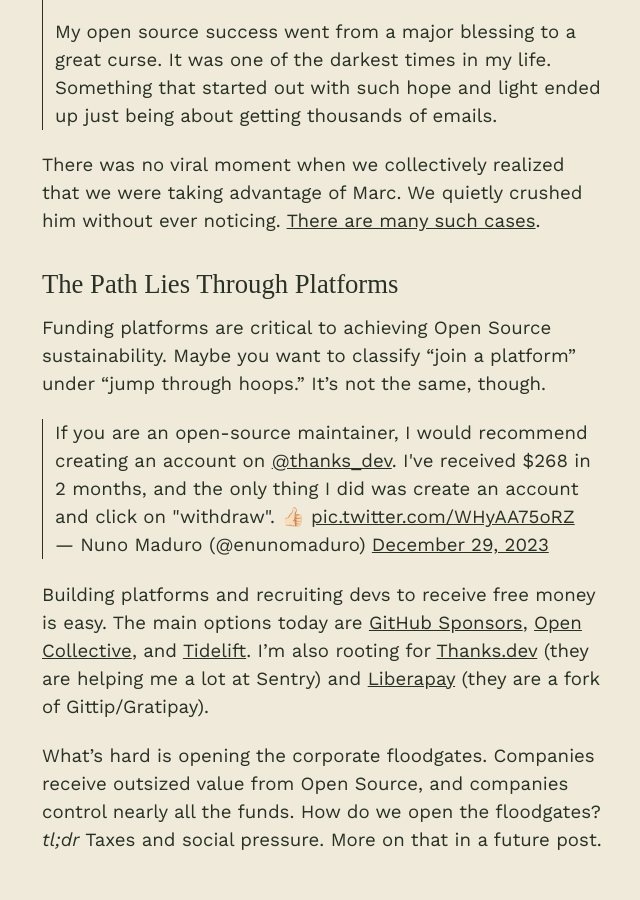
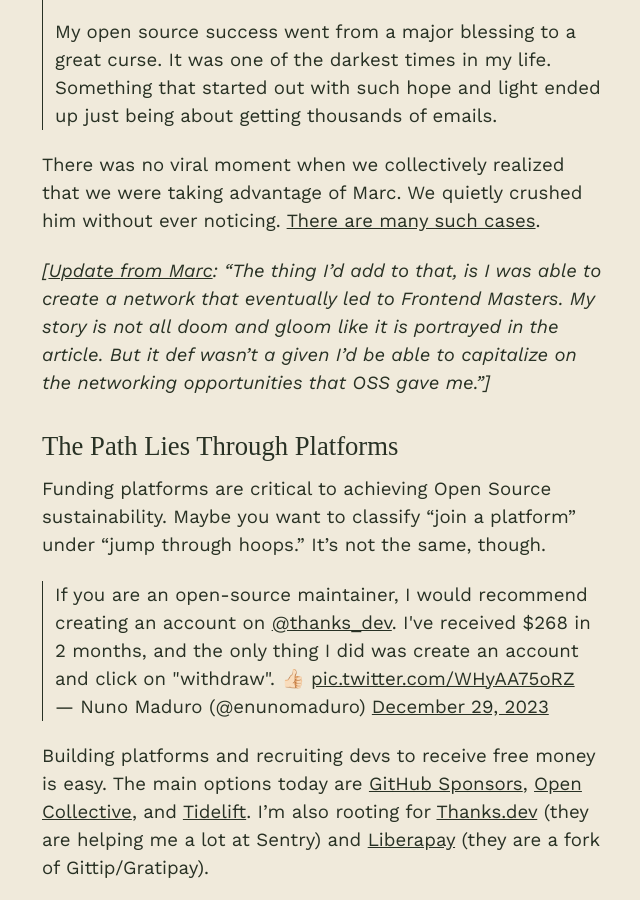
Before and after one commit to chadwhitacre/openpath, a Jekyll site: the page built from _posts/2024-01-19-the-open-source-sustainability-crisis.md, in a window 1280 px wide and 900 px high, scrolled down 4833 px. Shown: the whole window, without its empty margins (318-958 px from the left). Built offline with Jekyll 4.4.1, drawn with Linux system fonts in a browser that asks for light colours; some web fonts are replaced; comment, search, counter and statistics services are not loaded.

Commit message:
Add Marc's follow-up

```diff
--- a/_posts/2024-01-19-the-open-source-sustainability-crisis.md
+++ b/_posts/2024-01-19-the-open-source-sustainability-crisis.md
@@ -148,6 +148,13 @@
 advantage of Marc. We quietly crushed him without ever noticing. [There are
 many such cases](https://blog.tidelift.com/maintainer-burnout-is-real).
 
+_[[Update from Marc](https://twitter.com/1Marc/status/1748422612114362706):
+"The thing I'd add to that, is I was able to create a network that eventually
+led to Frontend Masters. My story is not all doom and gloom like it is
+portrayed in the article. But it def wasn't a given I'd be able to capitalize
+on the networking opportunities that OSS gave me."]_
+
+
 ## The Path Lies Through Platforms
 
 Funding platforms are critical to achieving Open Source sustainability. Maybe
```
